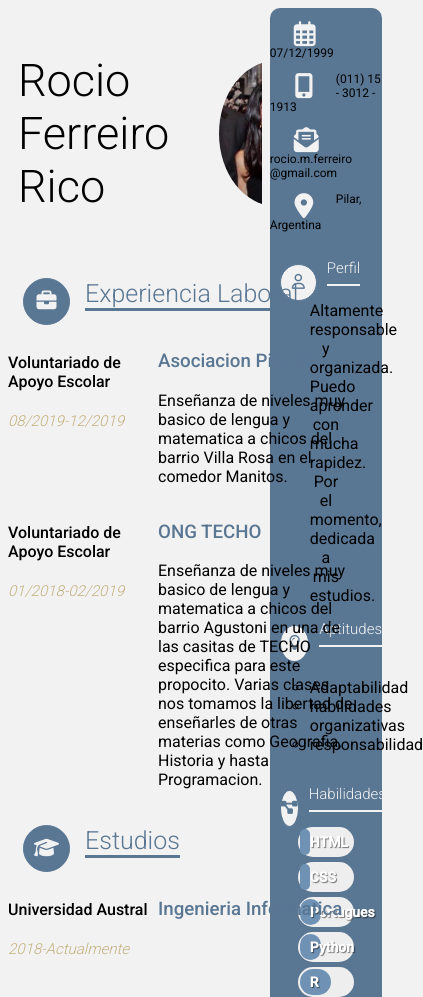
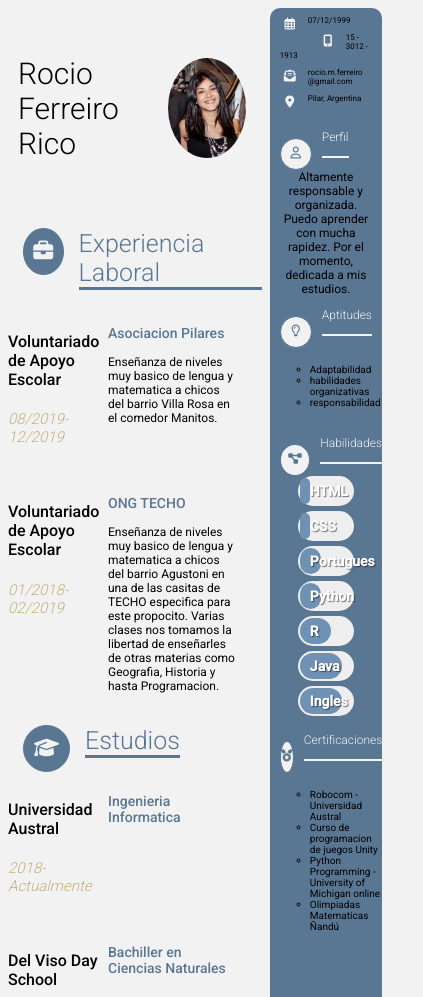
Before and after one commit to rocioferreiro/curriculum, a plain HTML site: page index.html in a window 390 px wide. Shown: the top 997 px of the page, 423 px wide, since content can reach past the window. Drawn offline with Linux system fonts and the light colour scheme.

Commit message:
Add files via upload

```diff
--- a/index.css
+++ b/index.css
@@ -342,7 +342,78 @@ h1{
         font-size: 15px;
         margin-left: 10px;
     }
+}
 
 
+/*________________________________________500_____________________________________*/
+
+@media screen and (max-width:500px){
+
+    #title img{
+        width: 100px;
+        height: 100px;
+        border-radius: 50%;
+        float: right;
+        vertical-align: top;
+        margin-right: 40px;
+    }
+
+    h1{
+        width: 100px;
+        font-weight: 300;
+        font-size: 30px;
+    }
+
+    #title {
+        height: 200px;
+    }
+    .contact-info{
+        font-size: 8px;
+        margin-bottom: 15px;
+    }
+    .detalle-izq {
+       width: 100px;
+    }
+
+    .detalle-der {
+        width: 130px;
+        font-size: 12px;
+     }
+
+     .title > i{
+        font-size: 12px;
+        width: 30px;
+        height: 30px;
+        line-height: 28px;
+        margin-left: 10px;
+    }
+
+    .side .contact-info >i{
+        width: 12px;
+        height: 12px;
+
+        margin-left: 10px;
+        font-size: 12px;
+        margin-right: 10px;
+    }
+
+    .side p{
+        font-size: 12px;
+        margin-left: 10px;
+        margin-right: 10px;
+    }
+
+    .title h3{
+        font-size: 12px;
+        margin-left: 10px;
+    }
+
+    li{
+        font-size: 10px;
+    }
+
+    .side .contact-info p {
+        font-size: 8px;
+    }
 
 }
--- a/index.html
+++ b/index.html
@@ -82,7 +82,7 @@
             <i class="far fa-calendar-alt"></i>
             <p>07/12/1999</p>
             <i class="fas fa-mobile-alt"></i>
-            <p>(011) 15 - 3012 - 1913</p>
+            <p>15 - 3012 - 1913</p>
             <i class="fas fa-envelope-open-text"></i>
             <p>rocio.m.ferreiro @gmail.com</p>
             <i class="fas fa-map-marker-alt"></i>
```
